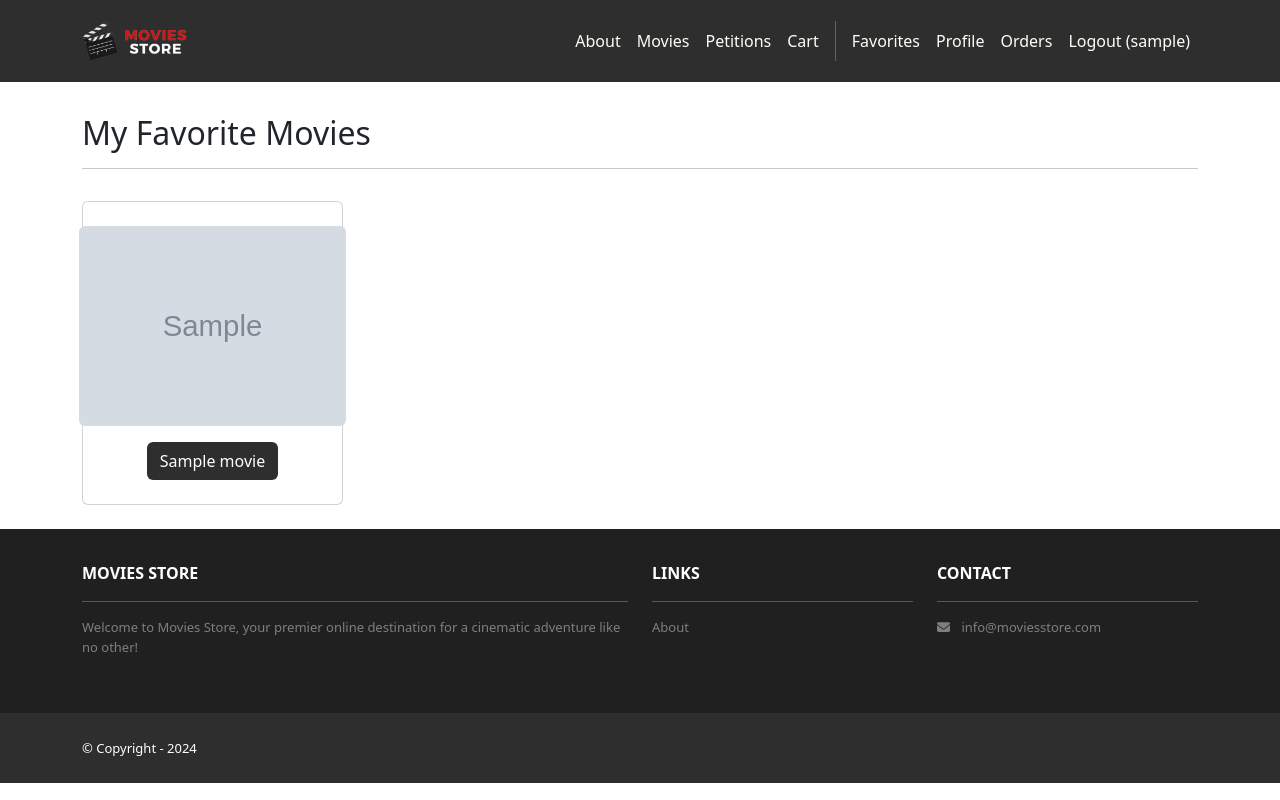
After one commit to sandro21/GT-Movie-Store, a Django app: page /movies/favorites/ in a window 1280 px wide. The commit adds this page. Run offline with Django 5.2, Linux system fonts and the light colour scheme; a user stored in the database is signed in; tables that the repository leaves empty hold one stand-in row (values such as "Sample post"); grey boxes marked "Sample" are stand-in pictures; some libraries are stand-ins or nearby versions.

Commit message:
favorite movies

```diff
--- a/gtmoviestore/templates/base.html
+++ b/gtmoviestore/templates/base.html
@@ -28,6 +28,7 @@
             <a class="nav-link" href="{% url 'cart.index' %}">Cart</a>
             <div class="vr bg-white mx-2 d-none d-lg-block"></div>
             {% if user.is_authenticated %}
+              <a class="nav-link" href="{% url 'movies.favorites' %}">Favorites</a>
               <a class="nav-link" href="{% url 'accounts.profile' %}">Profile</a>
               <a class="nav-link" href="{% url 'accounts.orders' %}">Orders</a>
               <a class="nav-link" href="{% url 'accounts.logout' %}">Logout ({{ user.username }})</a>
--- a/movies/admin.py
+++ b/movies/admin.py
@@ -1,6 +1,6 @@
 
 from django.contrib import admin
-from .models import Movie, Review, MoviePetition, PetitionVote
+from .models import Movie, Review, MoviePetition, PetitionVote, Favorite
 
 class MovieAdmin(admin.ModelAdmin):
 	ordering = ['name']             # order alphabetically
@@ -21,5 +21,6 @@ admin.site.register(Movie, MovieAdmin)
 admin.site.register(Review)
 admin.site.register(MoviePetition, MoviePetitionAdmin)
 admin.site.register(PetitionVote, PetitionVoteAdmin)
+admin.site.register(Favorite)
 
 # Register your models here.
--- a/movies/models.py
+++ b/movies/models.py
@@ -50,4 +50,17 @@ class PetitionVote(models.Model):
 	def __str__(self):
 		return f"{self.user.username} voted for {self.petition.title}"
 
+
+class Favorite(models.Model):
+	id = models.AutoField(primary_key=True)
+	movie = models.ForeignKey(Movie, on_delete=models.CASCADE)
+	user = models.ForeignKey(User, on_delete=models.CASCADE)
+	created_at = models.DateTimeField(auto_now_add=True)
+
+	class Meta:
+		unique_together = ('movie', 'user')
+
+	def __str__(self):
+		return f"{self.user.username} favorited {self.movie.name}"
+
 # Create your models here.
--- /dev/null
+++ b/movies/templates/movies/favorites.html
@@ -0,0 +1,35 @@
+{% extends 'base.html' %}
+{% block content %}
+{% load static %}
+<div class="p-3">
+  <div class="container">
+    <div class="row mt-3">
+      <div class="col mx-auto mb-3">
+        <h2>My Favorite Movies</h2>
+        <hr/>
+      </div>
+    </div>
+
+    <div class="row">
+      {% for movie in template_data.movies %}
+      <div class="col-md-4 col-lg-3 mb-2">
+        <div class="p-2 card align-items-center pt-4">
+          {% if movie.image %}
+            <img src="{{ movie.image.url }}" class="card-img-top rounded img-card-200">
+          {% else %}
+            <img src="{% static 'img/about.jpg' %}" class="card-img-top rounded img-card-200">
+          {% endif %}
+          <div class="card-body text-center">
+            <a href="{% url 'movies.show' id=movie.id %}" class="btn bg-dark text-white">
+              {{ movie.name }}
+            </a>
+          </div>
+        </div>
+      </div>
+      {% empty %}
+      <div class="col"><em>No favorite movies yet. Start adding movies to your favorites!</em></div>
+      {% endfor %}
+    </div>
+  </div>
+</div>
+{% endblock content %}
--- a/movies/urls.py
+++ b/movies/urls.py
@@ -12,4 +12,7 @@ urlpatterns = [
     path('petitions/create/', views.create_petition, name='movies.create_petition'),
     path('petitions/<int:petition_id>/', views.petition_detail, name='movies.petition_detail'),
     path('petitions/<int:petition_id>/vote/', views.vote_petition, name='movies.vote_petition'),
+    # Favorite URLs
+    path('favorites/', views.favorites, name='movies.favorites'),
+    path('<int:id>/favorite/', views.toggle_favorite, name='movies.toggle_favorite'),
 ]
--- a/movies/views.py
+++ b/movies/views.py
@@ -3,7 +3,7 @@ from django.shortcuts import render, redirect, get_object_or_404
 from django.contrib.auth.decorators import login_required
 from django.contrib import messages
 from django.http import JsonResponse
-from .models import Movie, Review, MoviePetition, PetitionVote
+from .models import Movie, Review, MoviePetition, PetitionVote, Favorite
 
 def index(request):
 	search_term = request.GET.get('search')
@@ -11,16 +11,30 @@ def index(request):
 		movies = Movie.objects.filter(name__icontains=search_term)
 	else:
 		movies = Movie.objects.all()
-	template_data = {'title': 'Movies', 'movies': movies}
+
+	# Get favorited movie IDs for the current user
+	favorited_ids = set()
+	if request.user.is_authenticated:
+		favorited_ids = set(Favorite.objects.filter(user=request.user).values_list('movie_id', flat=True))
+
+	template_data = {
+		'title': 'Movies',
+		'movies': movies,
+		'favorited_ids': favorited_ids
+	}
 	return render(request, 'movies/index.html', {'template_data': template_data})
 
 def show(request, id):
 	movie = get_object_or_404(Movie, id=id)
 	reviews = Review.objects.filter(movie=movie).order_by('-date')
+	is_favorited = False
+	if request.user.is_authenticated:
+		is_favorited = Favorite.objects.filter(movie=movie, user=request.user).exists()
 	template_data = {
 		'title': movie.name,
 		'movie': movie,
 		'reviews': reviews,
+		'is_favorited': is_favorited,
 	}
 	return render(request, 'movies/show.html', {'template_data': template_data})
 
@@ -121,4 +135,29 @@ def petition_detail(request, petition_id):
 	}
 	return render(request, 'movies/petition_detail.html', {'template_data': template_data})
 
+
+# Favorite Views
+@login_required
+def toggle_favorite(request, id):
+	movie = get_object_or_404(Movie, id=id)
+	favorite, created = Favorite.objects.get_or_create(movie=movie, user=request.user)
+
+	if not created:
+		# Already favorited, so remove it
+		favorite.delete()
+		messages.success(request, f'{movie.name} removed from favorites.')
+		return redirect('movies.show', id=id)
+	else:
+		# Newly favorited
+		messages.success(request, f'{movie.name} added to favorites!')
+		return redirect('movies.show', id=id)
+
+
+@login_required
+def favorites(request):
+	favorites_list = Favorite.objects.filter(user=request.user).order_by('-created_at')
+	movies = [fav.movie for fav in favorites_list]
+	template_data = {'title': 'My Favorites', 'movies': movies}
+	return render(request, 'movies/favorites.html', {'template_data': template_data})
+
 # Create your views here.
```
Also changed, not shown: movies/templates/movies/index.html (+7 -1 lines), movies/templates/movies/show.html (+8 -0 lines), movies/migrations/0004_favorite.py (added).
